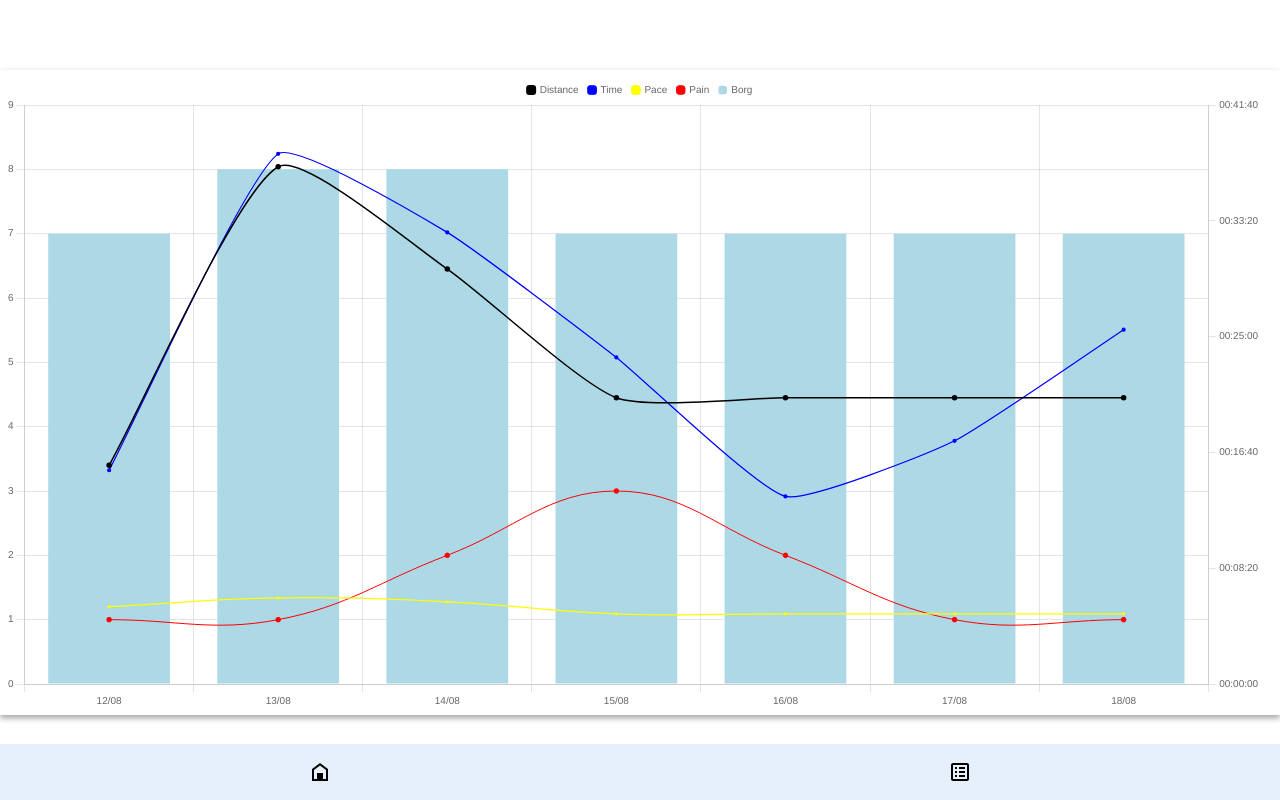
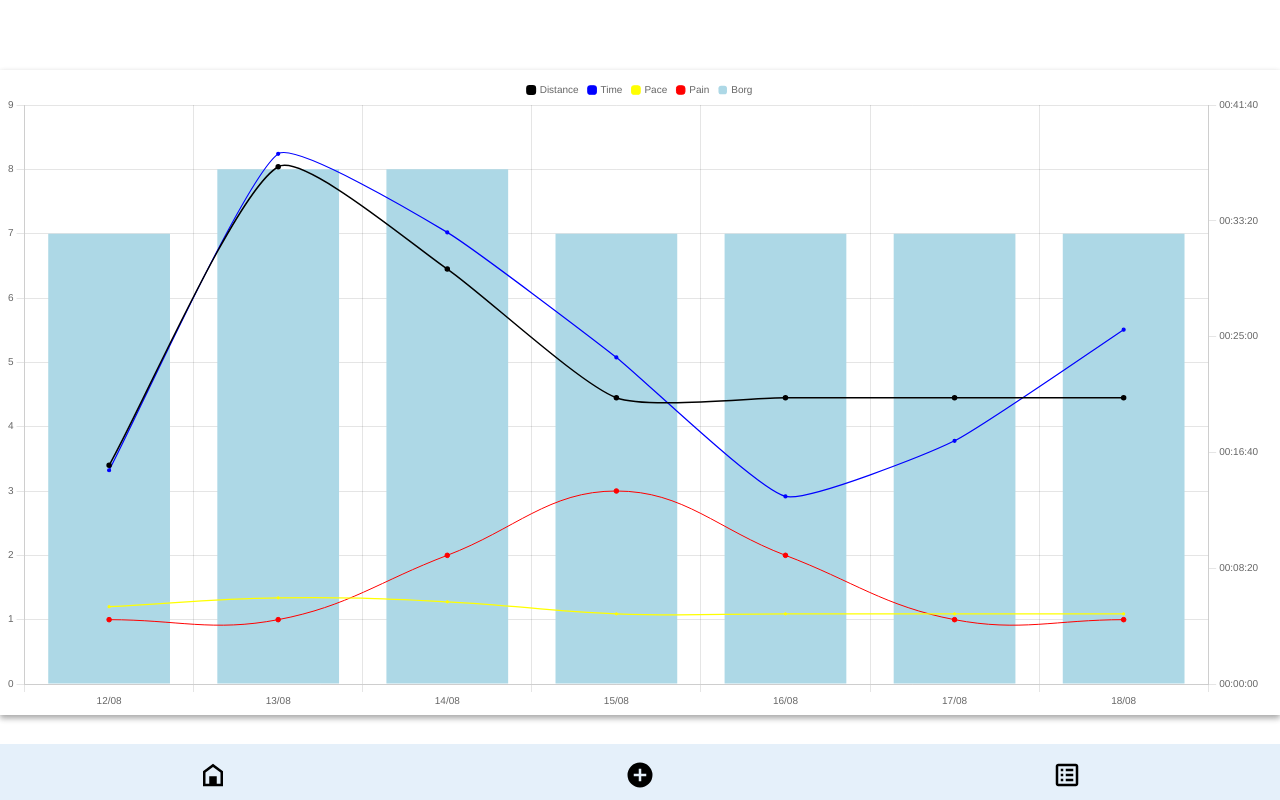
Before and after one commit to j-eick/capstone-project, a Next.js app: page / in a window 1280 px wide. Built offline with nearby package versions, Linux system fonts and the light colour scheme.

Commit message:
adjusted size of navbar icons

```diff
--- a/src/components/Nav/index.js
+++ b/src/components/Nav/index.js
@@ -27,14 +27,21 @@ export default function Nav() {
 					<StyledLi>
 						<Link href="/" aria-label="Home">
 							<a>
-								<MySVG variant="home" size="24px" color="black" />
+								<MySVG variant="home" size="30px" color="black" />
+							</a>
+						</Link>
+					</StyledLi>
+					<StyledLi>
+						<Link href="/run-protocol" aria-label="add-runData">
+							<a>
+								<MySVG variant="plus" size="30px" color="black" />
 							</a>
 						</Link>
 					</StyledLi>
 					<StyledLi>
 						<Link href="/run-protocol" aria-label="Run-Protocol">
 							<a>
-								<MySVG variant="list" size="24px" color="black" />
+								<MySVG variant="list" size="30px" color="black" />
 							</a>
 						</Link>
 					</StyledLi>
```
